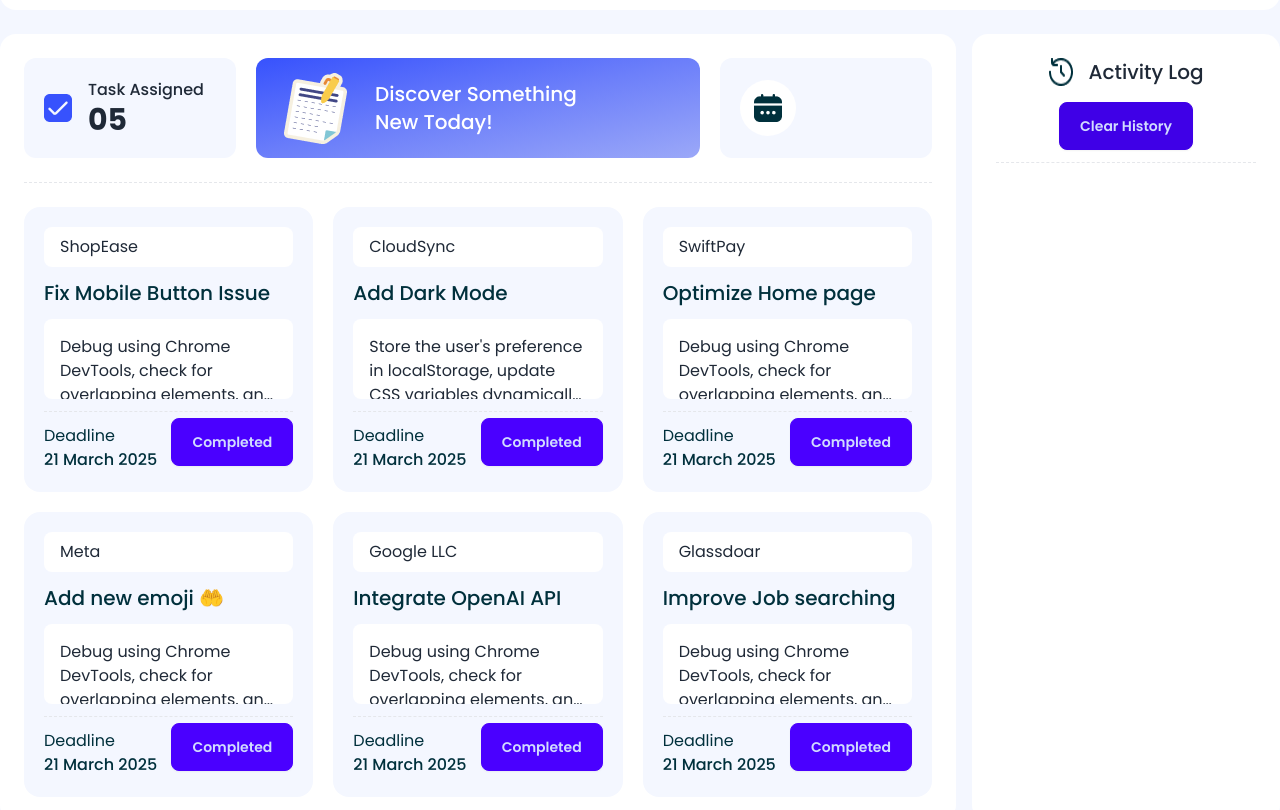
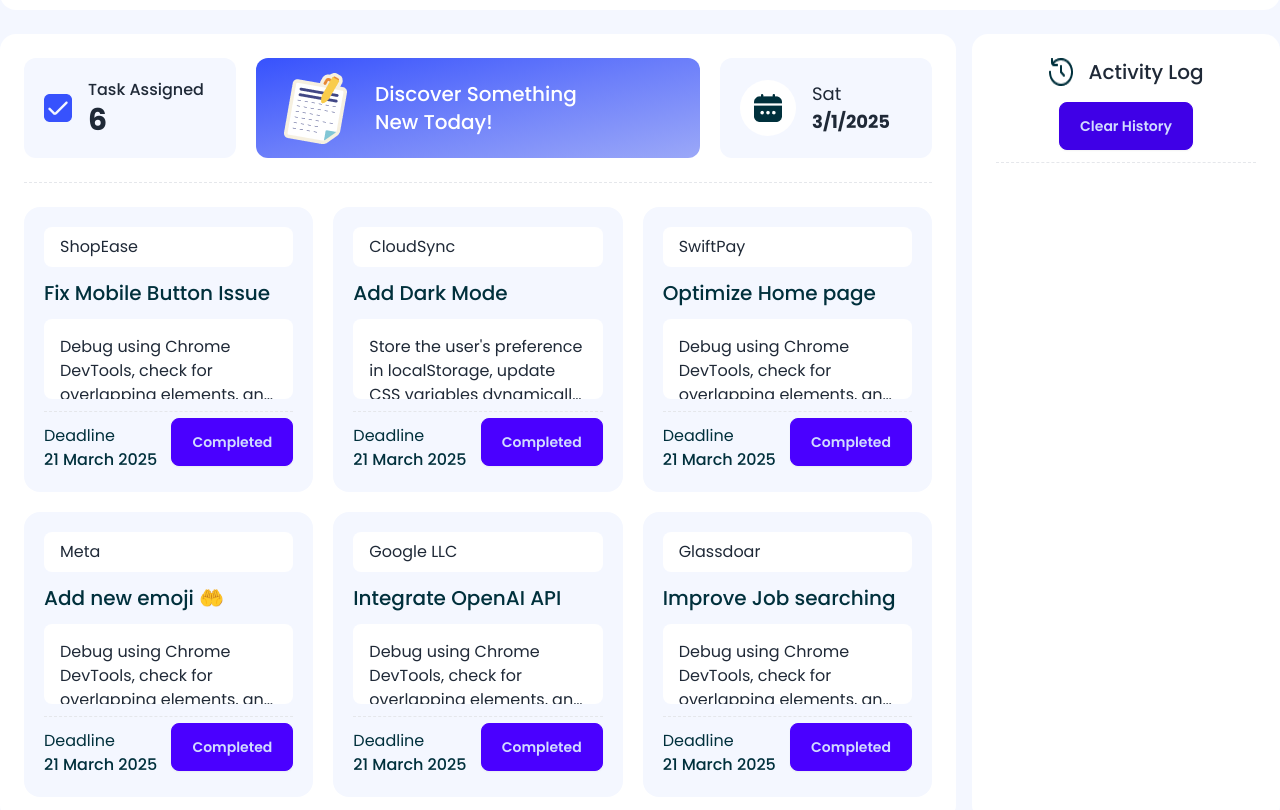
Before and after one commit to habib-676/ph-assignment-5, a plain HTML site: page index.html in a window 1280 px wide. Shown: the part 126-936 px from the top of the page. Drawn offline with nearby package versions, Linux system fonts and the light colour scheme.

Commit message:
date and dayname set

```diff
--- a/index.html
+++ b/index.html
@@ -64,7 +64,7 @@
             <!-- text -->
             <div>
               <p class="font-medium">Task Assigned</p>
-              <p class="text-3xl font-bold">05</p>
+              <p class="text-3xl font-bold">6</p>
             </div>
           </div>
           <div
@@ -285,6 +285,7 @@
       </section>
     </main>
 
+    <script src="./scripts/main.js"></script>
     <script src="./scripts/blog.js"></script>
   </body>
 </html>
--- /dev/null
+++ b/scripts/main.js
@@ -0,0 +1,9 @@
+// get the date
+const todaysDate = new Date();
+let weekDays = ["Sun", "Mon", "Tue", "Wed", "Thu", "Fri", "Sat"];
+
+document.getElementById("date-name").innerText = weekDays[todaysDate.getDay()];
+document.getElementById("todays-date").innerText =
+  todaysDate.toLocaleDateString();
+
+// ----------------------------------------------------
```
